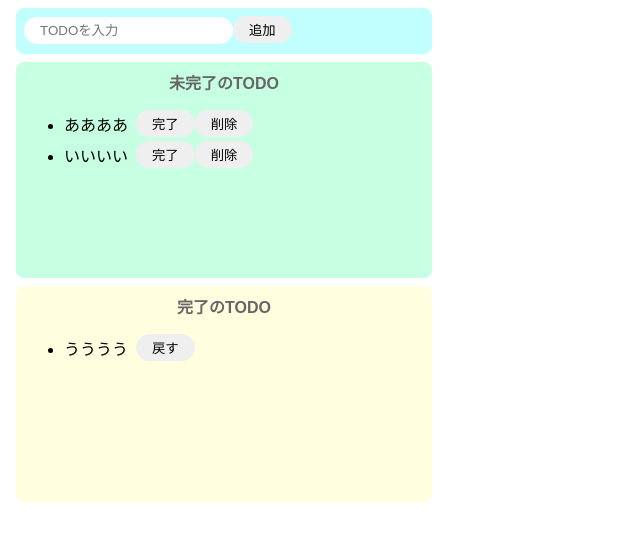
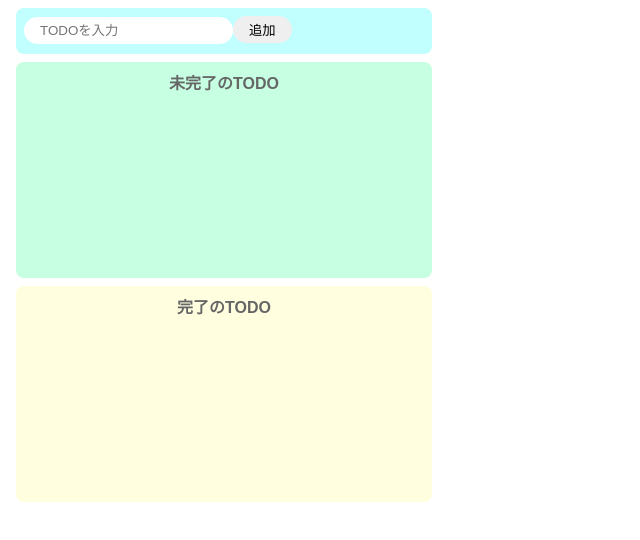
Before and after one commit to BPkuma/react-basic, a React (Create React App) app: page / in a window 1280 px wide. Shown: the top 540 px of the page, without its empty margins (0-640 px from the left). Built offline with nearby package versions, Linux system fonts and the light colour scheme.

Commit message:
戻す機能実装

```diff
--- a/src/App.jsx
+++ b/src/App.jsx
@@ -3,13 +3,8 @@
 
 export const App = () => {
   const [todoText, setTodoText] = useState('');
-  const [incompleteTodos, setIncompleteTodos] = useState([
-    'ああああ',
-    'いいいい'
-  ]);
-  const [completeTodos, setCompleteTodos] = useState([
-    'うううう',
-  ]);
+  const [incompleteTodos, setIncompleteTodos] = useState([]);
+  const [completeTodos, setCompleteTodos] = useState([]);
 
   const inputRef = useRef(null);
 
@@ -40,6 +35,15 @@
     setCompleteTodos(newCompleteTodos);
   };
 
+  const onClickBack = (index) => {
+    const newCompleteTodos = [...completeTodos];
+    newCompleteTodos.splice(index, 1);
+
+    const newIncompleteTodos = [...incompleteTodos, completeTodos[index]];
+    setCompleteTodos(newCompleteTodos);
+    setIncompleteTodos(newIncompleteTodos);
+  };
+
   return (
     <>
       <div className="input-area">
@@ -63,11 +67,11 @@
       <div className="complete-area">
         <p className="title">完了のTODO</p>
           <ul>
-            {completeTodos.map((todo) => {
+            {completeTodos.map((todo, index) => {
               return (
                 <div key={todo} className="list-row">
                   <li>{todo}</li>
-                  <button>戻す</button>
+                  <button onClick={() => onClickBack(index)}>戻す</button>
                 </div>
               );
             })}
```
